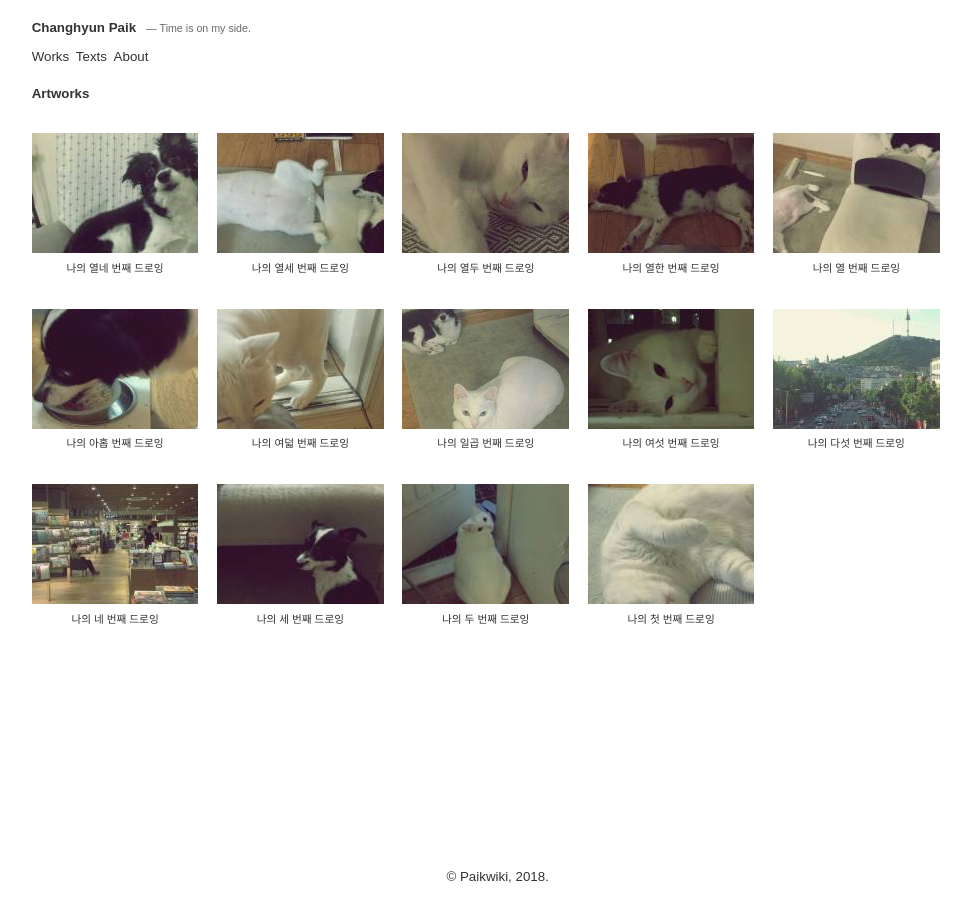
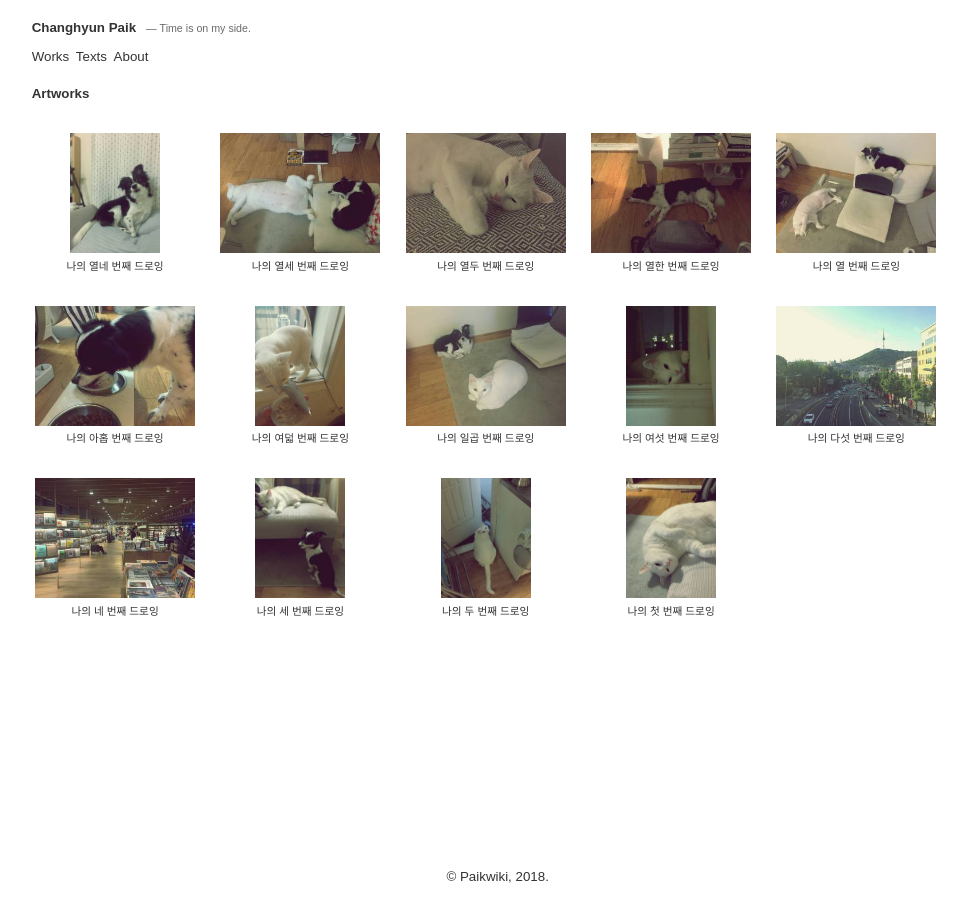
Before and after one commit to paikwiki/jt-alpha, a Jekyll site: the page built from index.html, in a window 1280 px wide. Shown: the whole page, without its empty margins (145-1116 px from the left). Built offline with Jekyll 4.4.1, drawn with Linux system fonts in a browser that asks for light colours.

Commit message:
Change thumbnail from img to background-image:rat:

```diff
--- a/_sass/layout.scss
+++ b/_sass/layout.scss
@@ -58,22 +58,21 @@
           width: 18%;
           list-style: none;
           box-sizing: border-box;
-          figure {
-            margin: 0;
-            >a {
-              display: flex;
-              overflow: hidden;
-              justify-content: center;
-              align-items: center;
+          a {
+            display: block;
+            overflow: hidden;
+            .thumb-image {
               height: 120px;
+              background-size: contain;
+              background-repeat: no-repeat;
+              background-position: top center;
+              text-indent: -9999px;
             }
-            figcaption {
-              margin: 0.5rem 0;
-              text-align: center;
-              a {
-                font-size: 0.8rem;
-              }
-            }
+          }
+          .caption {
+            margin: 0.5rem 0;
+            text-align: center;
+            font-size: 0.8rem;
           }
         }
         @media all and (max-width: 640px){
--- a/index.html
+++ b/index.html
@@ -16,14 +16,10 @@ permalink: /
         | reverse %}
       {% for post in sorted_posts %}
         <li>
-          <figure>
-            <a href="{{ post.url | prepend:site.baseurl }}">
-              <img src="{{ post.thumb | prepend:site.baseurl }}" alt="{{ post.title }}" title="{{ post.title }}">
-            </a>
-            <figcaption>
-              <a href="{{ post.url | prepend:site.baseurl }}">{{post.title}}</a>
-            </figcaption>
-          </figure>
+          <a href="{{ post.url | prepend:site.baseurl }}">
+            <div class="thumb-image" style="background-image: url('{{ post.thumb | prepend:site.baseurl }}')">{{ post.title }}</div>
+          </a>
+          <a href="{{ post.url | prepend:site.baseurl }}" class="caption">{{post.title}}</a>
         </li>
       {% endfor %}
     </ul>
```
